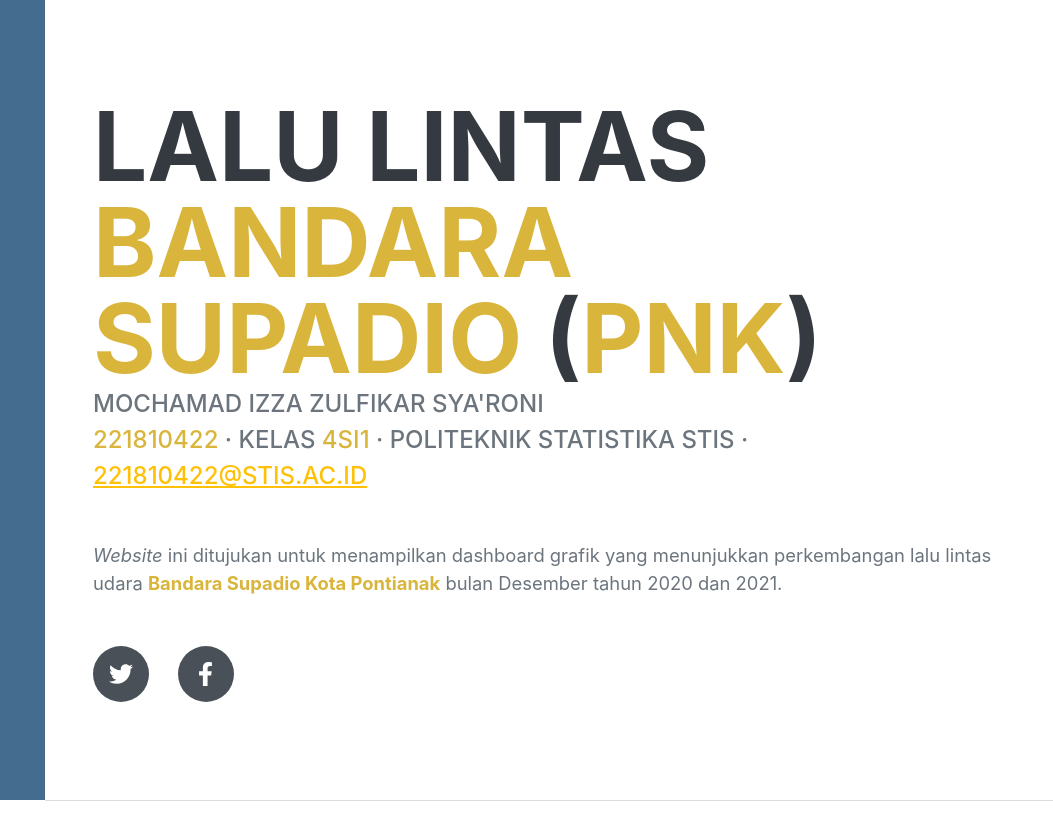
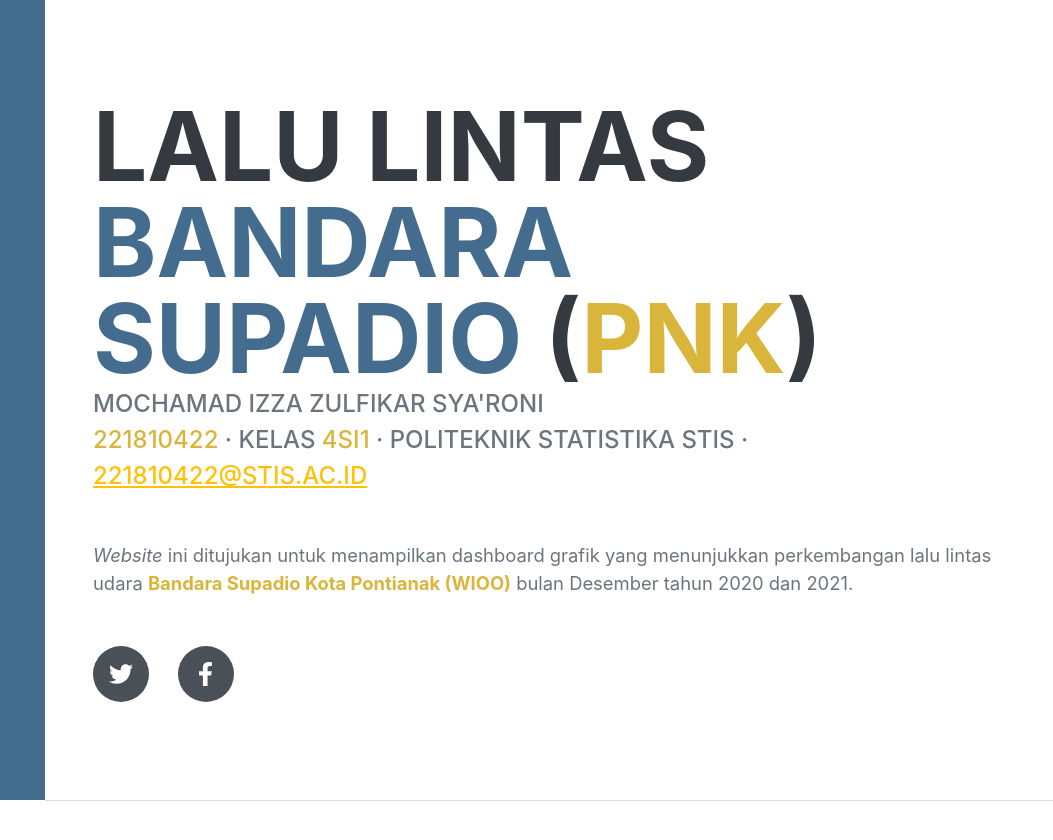
Before and after one commit to eazycchi/disjasUAS, a plain HTML site: page index.html in a window 1280 px wide. Shown: the top 840 px of the page, 227-1280 px from the left. Drawn offline with nearby package versions, Linux system fonts and the light colour scheme; no server answers; a script that the page names is missing; a web font is replaced by a local one.

Commit message:
penyesuaian tema-2

```diff
--- a/index.html
+++ b/index.html
@@ -39,7 +39,7 @@
                 <div class="resume-section-content">
                     <h1 class="mb-0">
                         Lalu Lintas
-                        <span class="text-primary">Bandara Supadio</span>
+                        <span class="text-secondary">Bandara Supadio</span>
                         (<span class="text-primary">PNK</span>)
                     </h1>
                     <div class="subheading mb-5">
@@ -47,7 +47,7 @@
                         <a href="mailto:name@email.com">221810422@stis.ac.id</a>
                     </div>
                     <p class="lead mb-5"><i>Website</i> ini ditujukan untuk menampilkan dashboard grafik yang menunjukkan perkembangan
-                    lalu lintas udara <span class="text-primary"><b>Bandara Supadio Kota Pontianak</b></span> bulan Desember tahun 2020 dan 2021.</p>
+                    lalu lintas udara <span class="text-primary"><b>Bandara Supadio Kota Pontianak (WIOO)</b></span> bulan Desember tahun 2020 dan 2021.</p>
                     <div class="social-icons">
                         <a class="social-icon" href="https://twitter.com/sukamathaja"><i class="fab fa-twitter"></i></a>
                         <a class="social-icon" href="https://www.facebook.com/eazycchi/"><i class="fab fa-facebook-f"></i></a>
```
